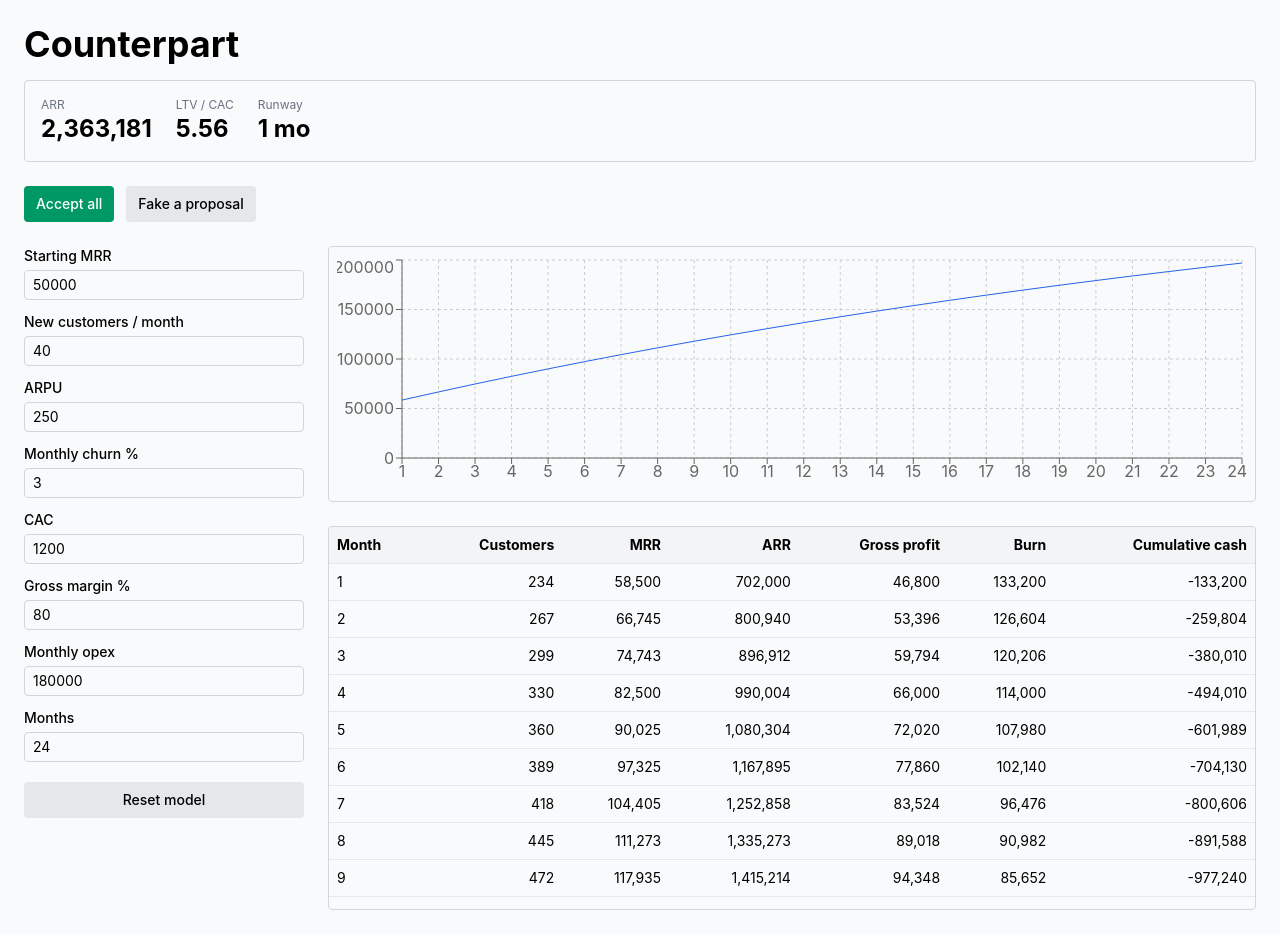
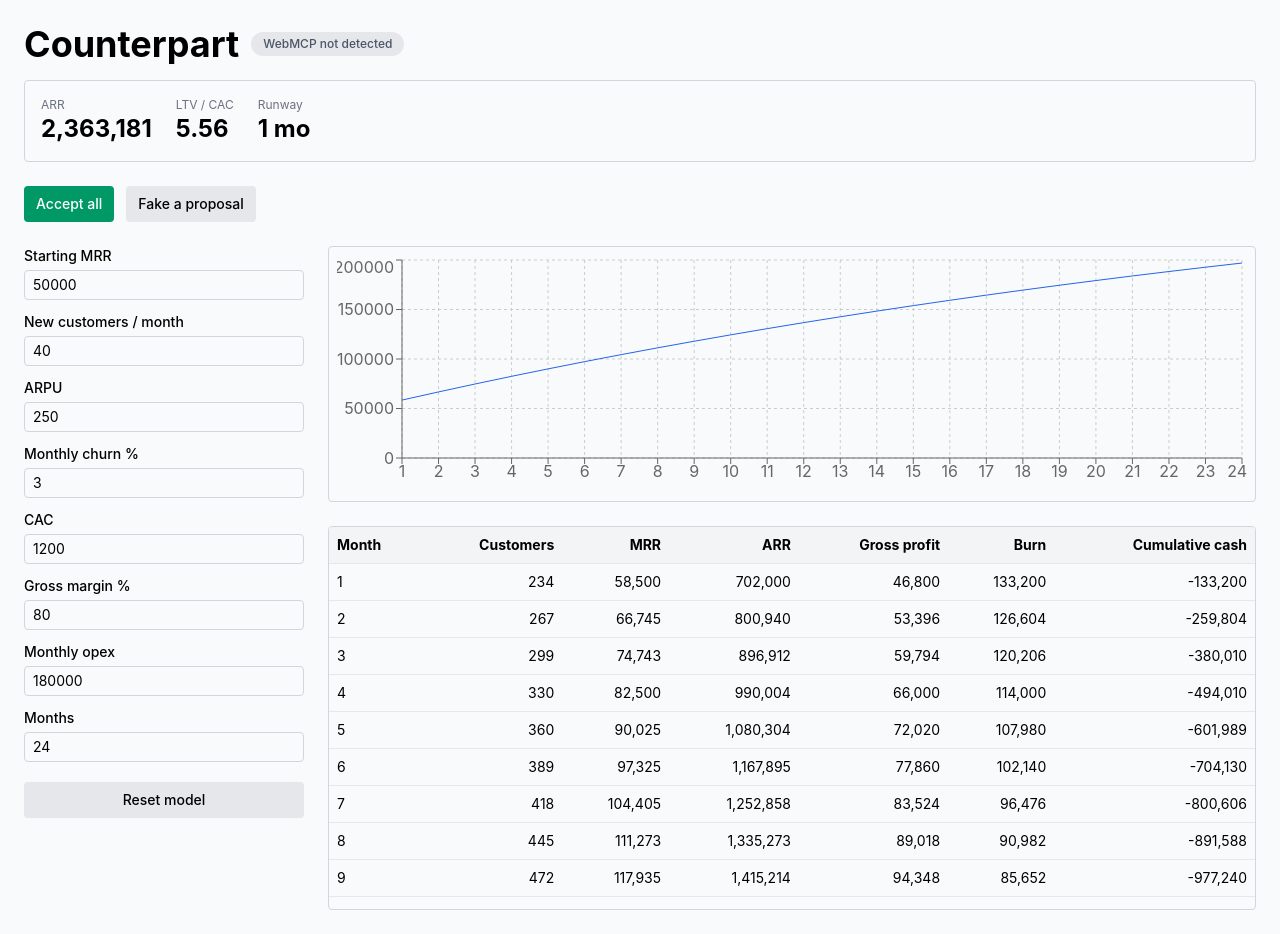
Before and after one commit to amohash/counterpart, a React (Vite) app: page / in a window 1280 px wide. Built offline with nearby package versions, Linux system fonts and the light colour scheme.

Commit message:
Phase 5: first WebMCP tool (get_model_state)

```diff
--- a/src/App.tsx
+++ b/src/App.tsx
@@ -2,16 +2,23 @@
 import { Headline } from './components/Headline';
 import { MrrChart } from './components/MrrChart';
 import { ProjectionTable } from './components/ProjectionTable';
+import { WebmcpBadge } from './components/WebmcpBadge';
 import { useModelState } from './hooks/useModelState';
 import { useProposals } from './hooks/useProposals';
+import { useWebmcp } from './hooks/useWebmcp';
 
 function App() {
   const { assumptions, output, setAssumption, reset } = useModelState();
-  const { pendingFor, addProposal, accept, reject, acceptAll } = useProposals(setAssumption);
+  const { proposals, pendingFor, addProposal, accept, reject, acceptAll } =
+    useProposals(setAssumption);
+  const isWebmcpDetected = useWebmcp({ assumptions, output, proposals });
 
   return (
     <div className="min-h-screen bg-gray-50 p-6">
-      <h1 className="mb-4 text-4xl font-bold">Counterpart</h1>
+      <div className="mb-4 flex items-center gap-3">
+        <h1 className="text-4xl font-bold">Counterpart</h1>
+        <WebmcpBadge isDetected={isWebmcpDetected} />
+      </div>
       <Headline output={output} />
       <div className="mt-6 flex gap-3">
         <button
--- /dev/null
+++ b/src/components/WebmcpBadge.tsx
@@ -0,0 +1,13 @@
+interface WebmcpBadgeProps {
+  isDetected: boolean;
+}
+
+export function WebmcpBadge({ isDetected }: WebmcpBadgeProps) {
+  if (isDetected) return null;
+
+  return (
+    <span className="rounded-full bg-gray-200 px-3 py-1 text-xs font-medium text-gray-600">
+      WebMCP not detected
+    </span>
+  );
+}
--- /dev/null
+++ b/src/hooks/useWebmcp.ts
@@ -0,0 +1,19 @@
+import { useEffect, useRef, useState } from 'react';
+import { registerModelTools, type ModelSnapshot } from '../webmcp';
+
+/**
+ * Registers WebMCP tools once on mount. The snapshot is held in a ref so the
+ * tool always reads current state without re-registering.
+ */
+export function useWebmcp(snapshot: ModelSnapshot): boolean {
+  const snapshotRef = useRef(snapshot);
+  snapshotRef.current = snapshot;
+
+  const [isDetected, setIsDetected] = useState(false);
+
+  useEffect(() => {
+    setIsDetected(registerModelTools(() => snapshotRef.current));
+  }, []);
+
+  return isDetected;
+}
--- /dev/null
+++ b/src/webmcp.ts
@@ -0,0 +1,120 @@
+import type { Assumptions, ModelOutput } from './model';
+import type { Proposal } from './proposal';
+
+const LOG_PREFIX = '[webmcp]';
+
+export interface ModelSnapshot {
+  assumptions: Assumptions;
+  output: ModelOutput;
+  proposals: Proposal[];
+}
+
+interface ToolResult {
+  content: Array<{ type: 'text'; text: string }>;
+}
+
+interface ToolDefinition {
+  name: string;
+  description: string;
+  inputSchema: Record<string, unknown>;
+  execute: () => Promise<ToolResult>;
+}
+
+interface ModelContext {
+  registerTool: (tool: ToolDefinition) => unknown;
+}
+
+declare global {
+  interface Document {
+    modelContext?: ModelContext;
+  }
+}
+
+/**
+ * Module-level so React StrictMode's double effect invocation (and Vite HMR)
+ * cannot register the same tool name twice. The getter is swapped on re-mount
+ * so the already-registered tool keeps reading live state.
+ */
+let currentGetSnapshot: (() => ModelSnapshot) | undefined;
+let isRegistered = false;
+
+function round(value: number): number | null {
+  return Number.isFinite(value) ? Math.round(value) : null;
+}
+
+/** Compact, whole-number JSON of the whole model. Kept small enough for an agent prompt. */
+export function compactJson(snapshot: ModelSnapshot): string {
+  const { assumptions, output, proposals } = snapshot;
+
+  const payload = {
+    assumptions,
+    headline: {
+      arr: round(output.rows[output.rows.length - 1]?.arr ?? 0),
+      ltv: round(output.ltv),
+      ltvOverCac: Number.isFinite(output.ltvOverCac)
+        ? Math.round(output.ltvOverCac * 10) / 10
+        : null,
+      runwayMonths: round(output.runwayMonths),
+    },
+    monthlyLegend: ['month', 'mrr', 'cumulativeCash'],
+    monthly: output.rows.map((row) => [row.month, round(row.mrr), round(row.cumulativeCash)]),
+    pendingProposals: proposals
+      .filter((proposal) => proposal.status === 'pending')
+      .map((proposal) => ({
+        id: proposal.id,
+        targetId: proposal.targetId,
+        oldValue: assumptions[proposal.targetId],
+        newValue: proposal.newValue,
+        rationale: proposal.rationale,
+      })),
+  };
+
+  return JSON.stringify(payload);
+}
+
+/**
+ * Registers the WebMCP tools once. Returns false when the browser has no
+ * `document.modelContext` (or registration throws) so the UI can show a badge
+ * instead of crashing.
+ */
+export function registerModelTools(getSnapshot: () => ModelSnapshot): boolean {
+  const modelContext = typeof document === 'undefined' ? undefined : document.modelContext;
+  currentGetSnapshot = getSnapshot;
+
+  if (!modelContext || typeof modelContext.registerTool !== 'function') {
+    console.warn(`${LOG_PREFIX} document.modelContext not available — tools not registered`);
+    return false;
+  }
+
+  if (isRegistered) {
+    console.log(`${LOG_PREFIX} get_model_state already registered — reusing`);
+    return true;
+  }
+
+  try {
+    modelContext.registerTool({
+      name: 'get_model_state',
+      description:
+        'Returns the current financial model: assumptions, computed monthly projections, headline metrics, and any pending proposals. Call this first, before anything else.',
+      inputSchema: { type: 'object', properties: {}, additionalProperties: false },
+      execute: async () => {
+        const snapshot = currentGetSnapshot?.();
+        if (!snapshot) {
+          console.error(`${LOG_PREFIX} get_model_state called with no snapshot available`);
+          return { content: [{ type: 'text', text: '{"error":"model state unavailable"}' }] };
+        }
+
+        const text = compactJson(snapshot);
+        console.log(`${LOG_PREFIX} get_model_state -> ${text.length} chars`);
+        return { content: [{ type: 'text', text }] };
+      },
+    });
+
+    isRegistered = true;
+    console.log(`${LOG_PREFIX} registered get_model_state`);
+    return true;
+  } catch (error) {
+    console.error(`${LOG_PREFIX} registerTool failed`, error);
+    return false;
+  }
+}
```
